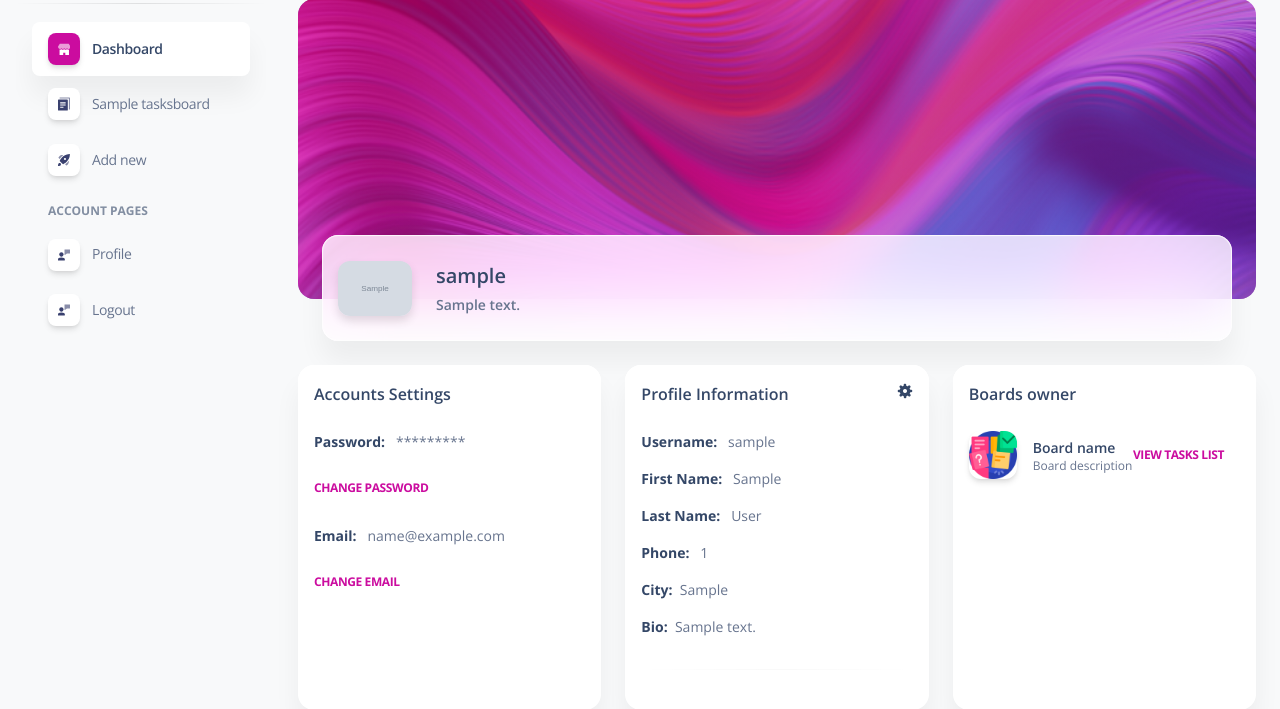
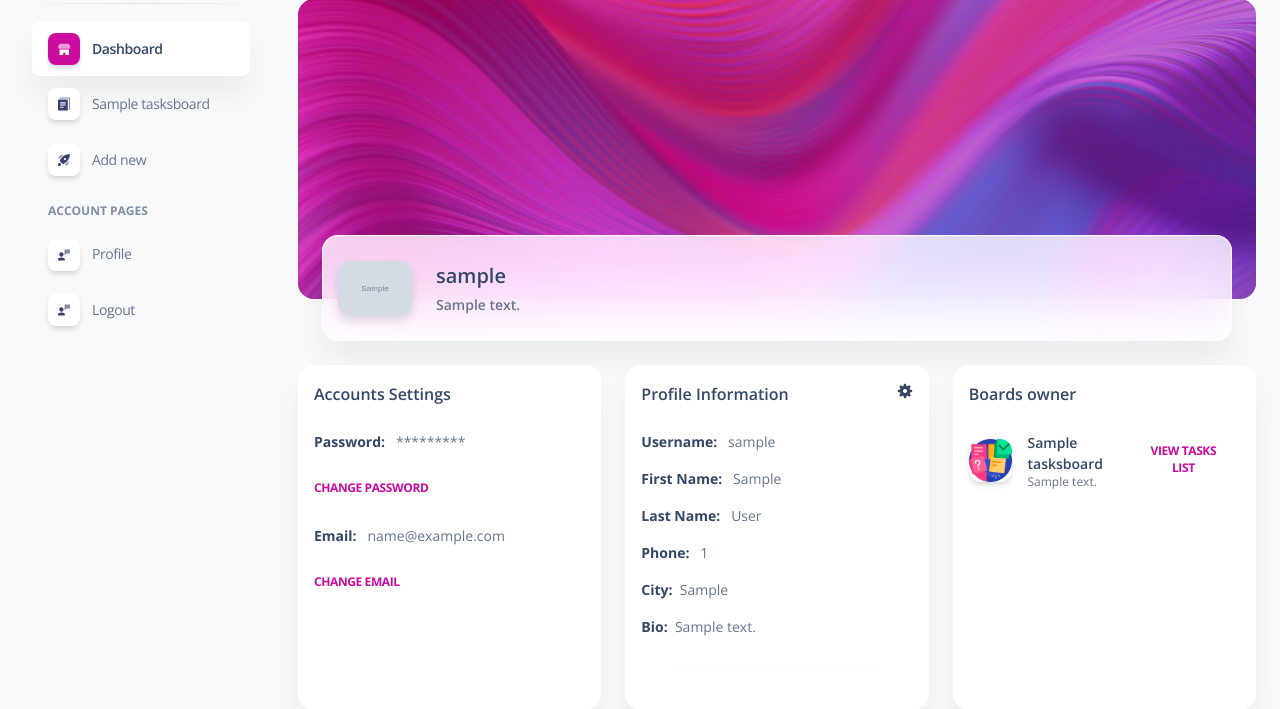
Before and after one commit to Szezi/TasksManager, a Django app: page /accounts/profile-detail in a window 1280 px wide. Shown: the part 91-800 px from the top of the page. Run offline with Django 4.2, Linux system fonts and the light colour scheme; a user stored in the database is signed in; tables that the repository leaves empty hold one stand-in row (values such as "Sample post"); grey boxes marked "Sample" are stand-in pictures; some libraries are stand-ins or nearby versions.

Commit message:
feat: display boards which user is owner of

```diff
--- a/accounts/templates/accounts/profile_detail.html
+++ b/accounts/templates/accounts/profile_detail.html
@@ -81,18 +81,20 @@
             </div>
             <div class="card-body p-3">
               <ul class="list-group">
-
+                  {% for board in boards %}
+                    {% if request.user == board.owner %}
                       <li class="list-group-item border-0 d-flex align-items-center px-0 mb-2">
                         <div class="avatar me-3">
                           <img src="{% static 'img/illustrations/Kanban.png' %}" alt="Kanban" class="border-radius-lg shadow">
                         </div>
                         <div class="d-flex align-items-start flex-column justify-content-center">
-                          <h6 class="mb-0 text-sm">Board name</h6>
-                          <p class="mb-0 text-xs">Board description</p>
+                          <h6 class="mb-0 text-sm">{{board}}</h6>
+                          <p class="mb-0 text-xs">{{board.description}}</p>
                         </div>
-                        <a class="btn btn-link pe-3 ps-0 mb-0 ms-auto" href="">View Tasks List</a>
+                        <a class="btn btn-link pe-3 ps-0 mb-0 ms-auto" href="{% url 'board-detail' board.id %}">View Tasks List</a>
                       </li>
-
+                    {% endif %}
+                  {% endfor %}
               </ul>
             </div>
           </div>
```
